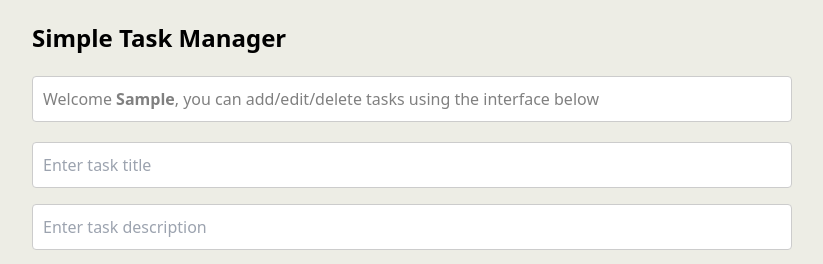
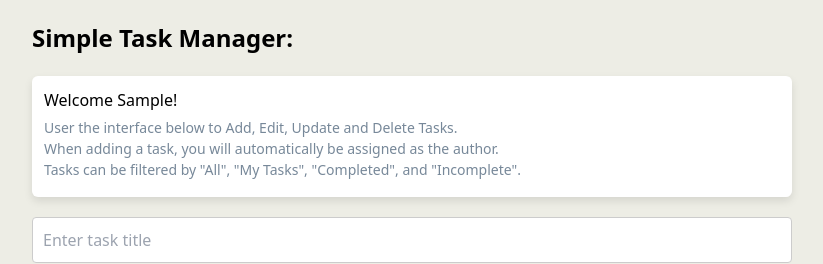
Before and after one commit to RoOLeary/findest-storris, a React (Vite) app: page / in a window 1280 px wide. Both pictures are taken after typing "Sample" into the empty fields and a click on the button "Submit". Shown: the top 264 px of the page, without its empty margins (228-1051 px from the left). Built offline with nearby package versions, Linux system fonts and the light colour scheme; no server answers.

Commit message:
tidy up the interface to add basic instructions back in for user visual queues:

```diff
--- a/src/App.tsx
+++ b/src/App.tsx
@@ -20,21 +20,43 @@ const Title = styled.h1`
 `
 const SubTitle = styled.h2`
   font-size: 16px;
+  margin-bottom: 5px;
+  font-weight: normal;
+  display: flex;
+  align-items: center;
+  color: #000;
+
+  span{
+    font-weight: bold;
+  }
+`
+
+const InstructionsContainer = styled.div`
+  background: white;
+  padding: 12px;
+  font-size: 14px;
+  box-shadow: 0 4px 8px rgba(0, 0, 0, 0.1);
+  border-radius: 6px;
+  width: 100%;
+  margin-top: 10px;
   margin-bottom: 20px;
+  box-sizing: border-box;
+
+  p {
+    color: lightslategrey;
+    font-size: 14px;
+    margin-bottom: 5px;
+  }
+`;
+
+const InstructionsText = styled.p`
+  font-size: 14px;
+  margin-bottom: 10px;
   font-weight: normal;
-  padding: 10px;
-  background: white;
-  border: 1px solid #ccc;
-  border-radius: 4px;
   display: flex;
   align-items: center;
   color: gray;
-
-  span{
-    font-weight: bold;
-    padding-left: 4px;
-  }
-`
+`;
 
 function App() {
   const [userName, setUserName] = useState<string | null>(null)
@@ -60,8 +82,11 @@ function App() {
           <OverlayComponent onSubmitName={handleNameSubmit} />
         ) : (
           <AppContainer>
-            <Title>Simple Task Manager</Title>
-            {userName && <SubTitle>Welcome <span> {userName}</span>, you can add/edit/delete tasks using the interface below</SubTitle>}
+            <Title>Simple Task Manager:</Title>
+            <InstructionsContainer>
+              <SubTitle>Welcome {userName}!</SubTitle>
+              <InstructionsText>User the interface below to Add, Edit, Update and Delete Tasks. <br />When adding a task, you will automatically be assigned as the author. <br />Tasks can be filtered by "All", "My Tasks", "Completed", and "Incomplete".</InstructionsText>
+            </InstructionsContainer>
             <TaskForm user={userName}/>
             <TaskList />
             <Footer />
```
